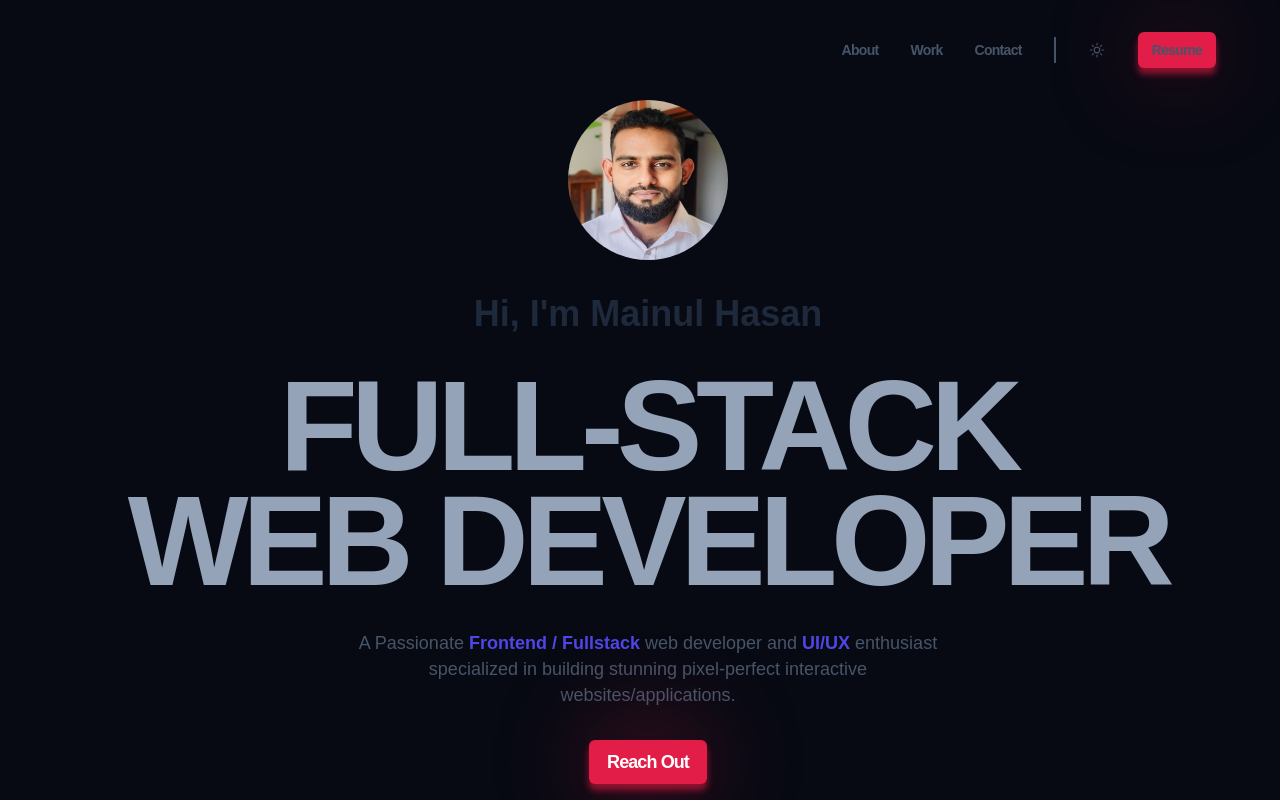
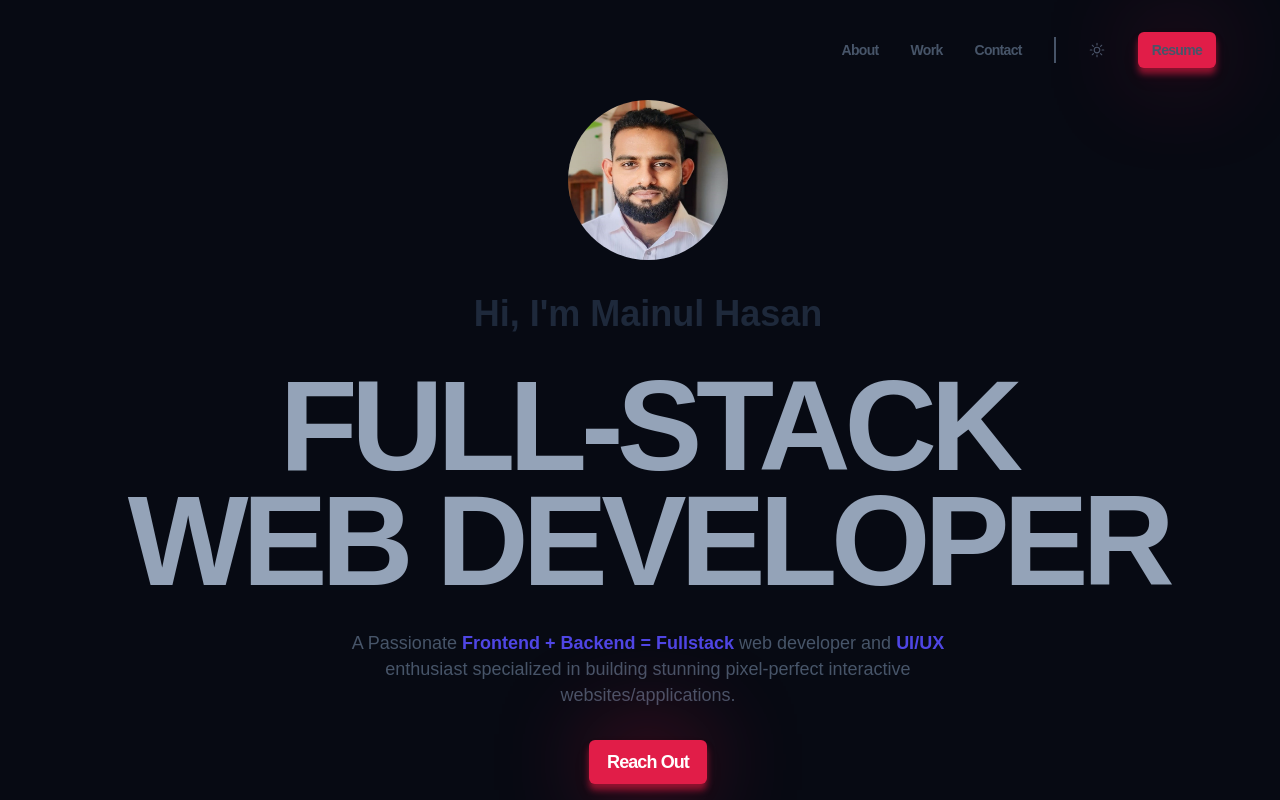
Before and after one commit to maainul/Portfolio-1-html-css, a website built with Vite: page index.html in a window 1280 px wide. Built offline with nearby package versions, Linux system fonts and the light colour scheme; a web font is replaced by a local one.

Commit message:
Rename Header

```diff
--- a/index.html
+++ b/index.html
@@ -40,7 +40,7 @@
       <h2>Hi, I'm Mainul Hasan</h2>
       <h1>Full-Stack <br> WEB Developer</h1>
       <p>
-        A Passionate <strong>Frontend / Fullstack</strong> web developer and <strong>UI/UX</strong> enthusiast
+        A Passionate <strong>Frontend + Backend = Fullstack</strong> web developer and <strong>UI/UX</strong> enthusiast
         specialized in building
         stunning
         pixel-perfect interactive websites/applications.
```
